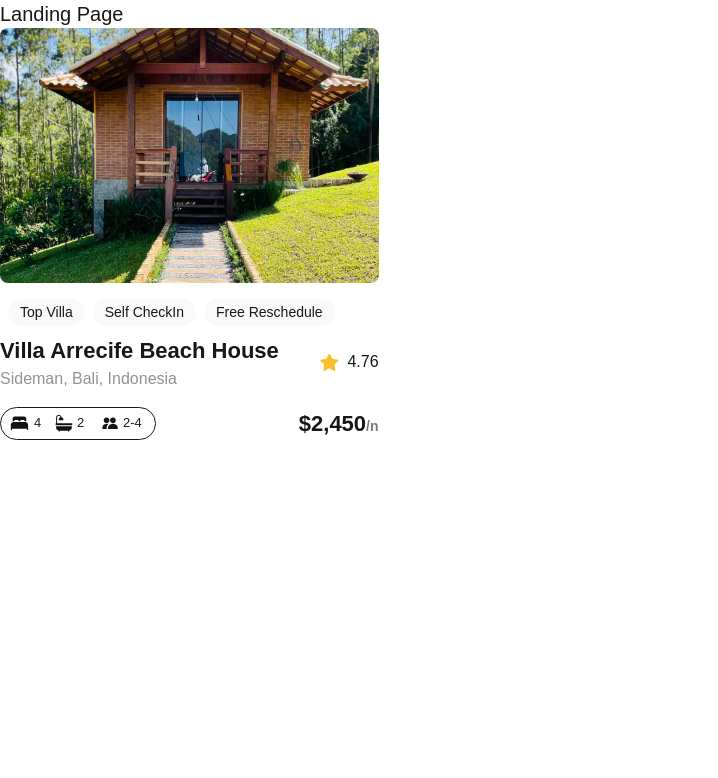
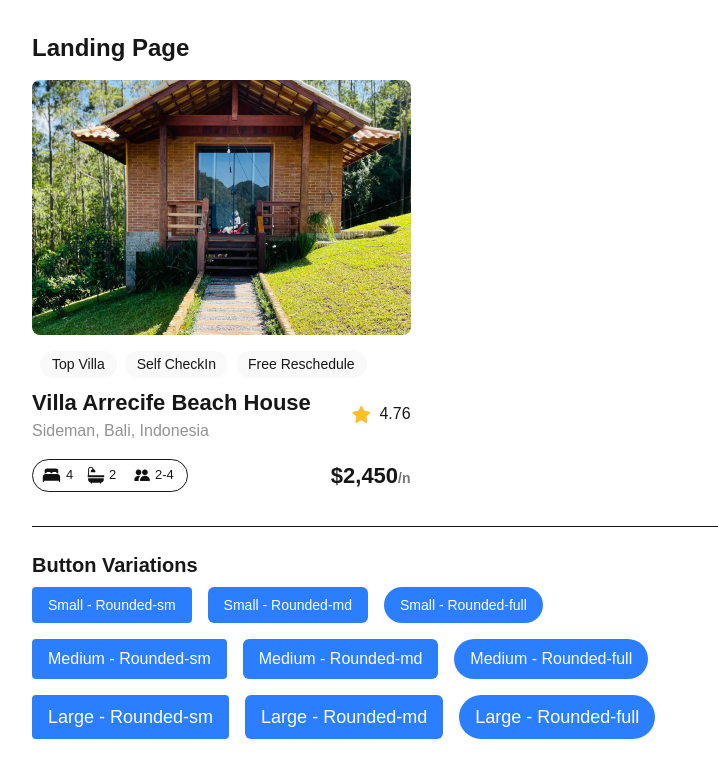
Before and after one commit to blessingemm/alx-project-0x00-setup, a Next.js app in the folder alx-project-0x00/: page /landing in a window 1280 px wide. Shown: the top 778 px of the page, without its empty margins (0-718 px from the left). Built offline with nearby package versions, Linux system fonts and the light colour scheme.

Commit message:
Implemented Button component variations on landing page

```diff
--- /dev/null
+++ b/alx-project-0x00/components/Button.tsx
@@ -0,0 +1,12 @@
+import React from "react"
+import { ButtonProps } from "@/interfaces";
+
+const Button: React.FC<ButtonProps> = ({ title, styles }) => {
+  return (
+    <button className={`px-4 py-2 text-white bg-blue-500 ${styles}`}>
+      {title}
+    </button>
+  );
+};
+
+export default Button;
--- a/alx-project-0x00/interfaces/index.ts
+++ b/alx-project-0x00/interfaces/index.ts
@@ -1,3 +1,7 @@
 export interface PillProps {
   title: string
 }
+export interface ButtonProps {
+  title: string;
+  styles: string;
+}
--- a/alx-project-0x00/pages/landing.tsx
+++ b/alx-project-0x00/pages/landing.tsx
@@ -1,11 +1,43 @@
-import Card from "@/components/Card"
+import Card from "@/components/Card";
+import React from "react";
+import Button from "@/components/Button";
 
 const Landing: React.FC = () => {
-  return(
-    <div>
-      <h1 className = "text-xl font-extralight">Landing Page</h1>
+  return (
+    <div className="p-8">
+      <h1 className="text-2xl font-bold mb-4">Landing Page</h1>
+
+      {/* Existing Card */}
       <Card />
+
+      {/* Divider */}
+      <hr className="my-6" />
+
+      {/* Button Variations */}
+      <h2 className="text-xl font-semibold mb-2">Button Variations</h2>
+
+      {/* Small buttons */}
+      <div className="flex gap-4 mb-4">
+        <Button title="Small - Rounded-sm" styles="text-sm rounded-sm" />
+        <Button title="Small - Rounded-md" styles="text-sm rounded-md" />
+        <Button title="Small - Rounded-full" styles="text-sm rounded-full" />
+      </div>
+
+      {/* Medium buttons */}
+      <div className="flex gap-4 mb-4">
+        <Button title="Medium - Rounded-sm" styles="text-base rounded-sm" />
+        <Button title="Medium - Rounded-md" styles="text-base rounded-md" />
+        <Button title="Medium - Rounded-full" styles="text-base rounded-full" />
+      </div>
+
+      {/* Large buttons */}
+      <div className="flex gap-4">
+        <Button title="Large - Rounded-sm" styles="text-lg rounded-sm" />
+        <Button title="Large - Rounded-md" styles="text-lg rounded-md" />
+        <Button title="Large - Rounded-full" styles="text-lg rounded-full" />
+      </div>
     </div>
-  )
-}
+  );
+};
+
 export default Landing;
```
